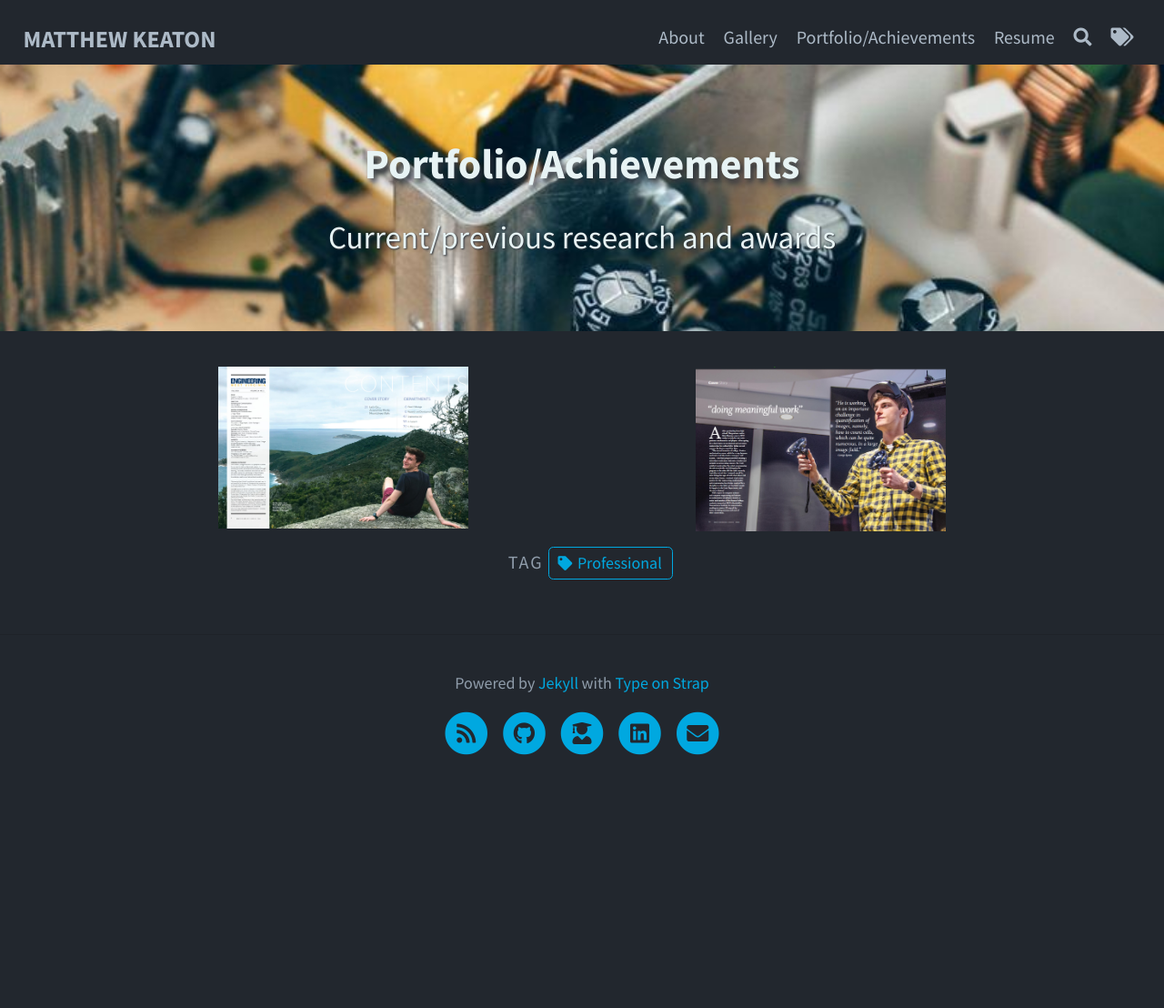
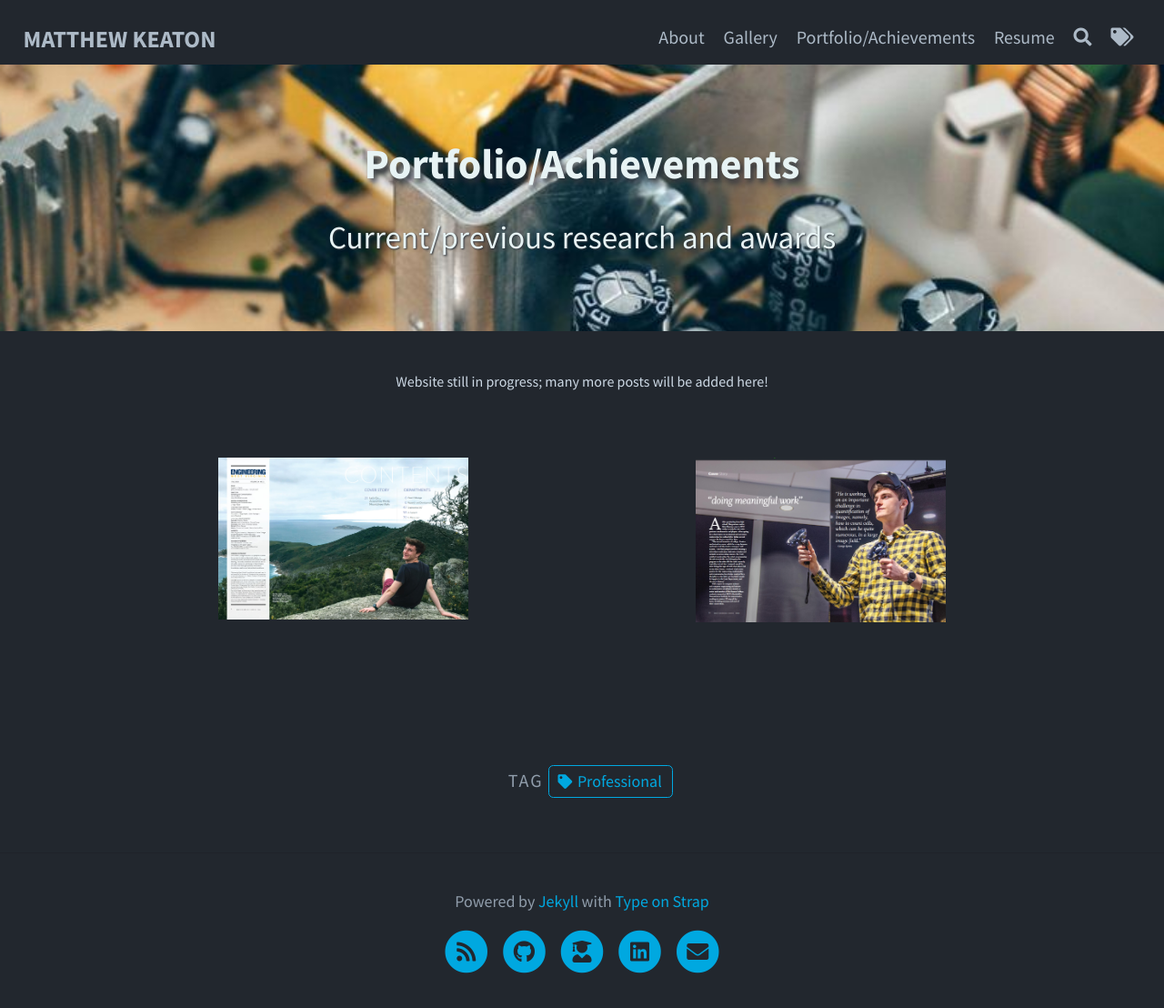
Before and after one commit to mrkeaton1/mrkeaton1.github.io, a Jekyll site: the page built from pages/portfolio.md, in a window 1280 px wide. Shown: the whole page at 91% size. Built offline with Jekyll 4.4.1, drawn with Linux system fonts in a browser that asks for light colours; before the commit the page ends 900 px from its top, so only the background shows below that.

Commit message:
update to portfolio

```diff
--- a/Gemfile
+++ b/Gemfile
@@ -4,3 +4,4 @@ gemspec
 gem "webrick", "~> 1.7"
 gem 'jekyll-stickyposts'
 gem 'kramdown-parser-gfm'
+gem 'github-pages'
--- a/pages/portfolio.md
+++ b/pages/portfolio.md
@@ -7,4 +7,10 @@ feature-img: "assets/img/main_imgs/circuit.jpeg"
 tags: [Professional]
 ---
 
+<p style="text-align: center"><font size="-0.5">Website still in progress; many more posts will be added here!</font></p>
+
+<br/>
+
 {% include portfolio.html %}
+
+<br/><br/><br/><br/>
```
Also changed, not shown: _portfolio/statler_spring_magazine.md (+1 -1 lines), assets/img/posts/why_computational_neuroscience/patch_clamp.jpg (deleted), 1 other file.
